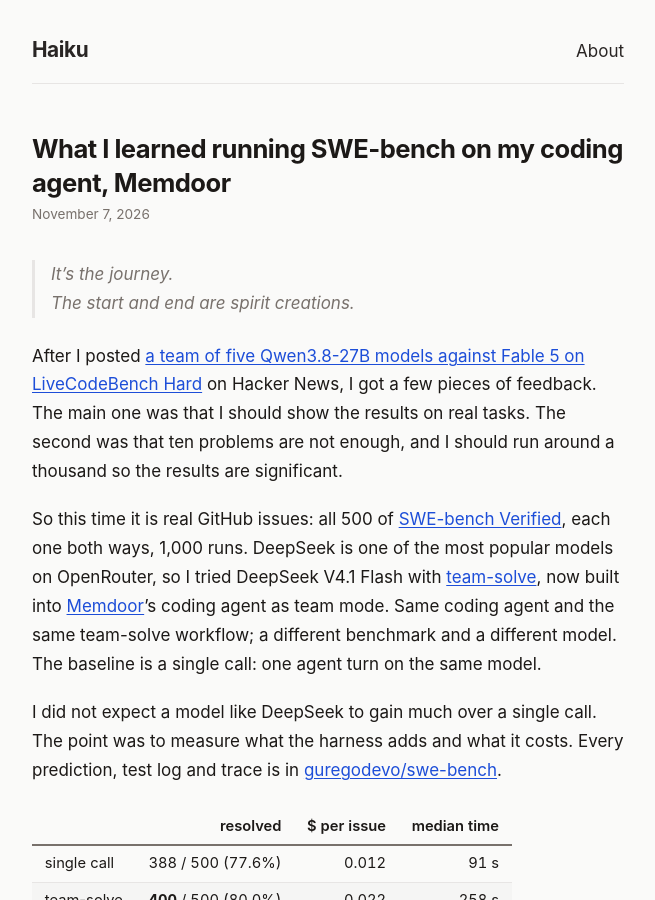
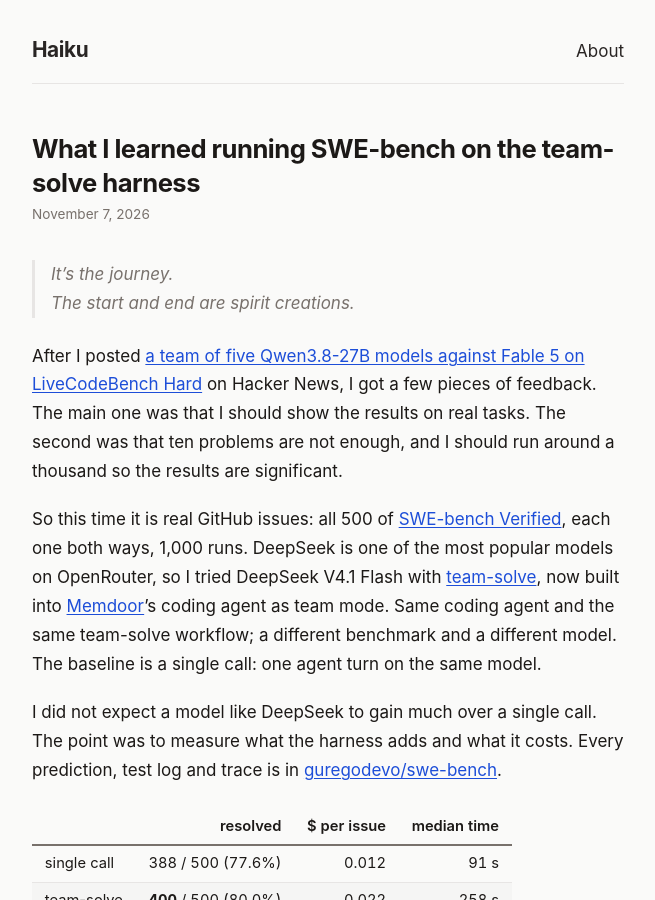
Before and after one commit to guregodevo/guregodevo.github.io, a Jekyll site: the page built from _posts/2026-11-07-swe-bench-verified-deepseek-team-solve.md, in a window 1280 px wide and 900 px high. Shown: the whole window, without its empty margins (312-967 px from the left). Built offline with Jekyll 4.4.1, drawn with Linux system fonts in a browser that asks for light colours.

Commit message:
The SWE-bench post's title: What I learned running SWE-bench on the team-solve harness

```diff
--- a/_posts/2026-11-07-swe-bench-verified-deepseek-team-solve.md
+++ b/_posts/2026-11-07-swe-bench-verified-deepseek-team-solve.md
@@ -1,6 +1,6 @@
 ---
 layout: post
-title: "What I learned running SWE-bench on my coding agent, Memdoor"
+title: "What I learned running SWE-bench on the team-solve harness"
 date: 2026-11-07
 ---
 
```
